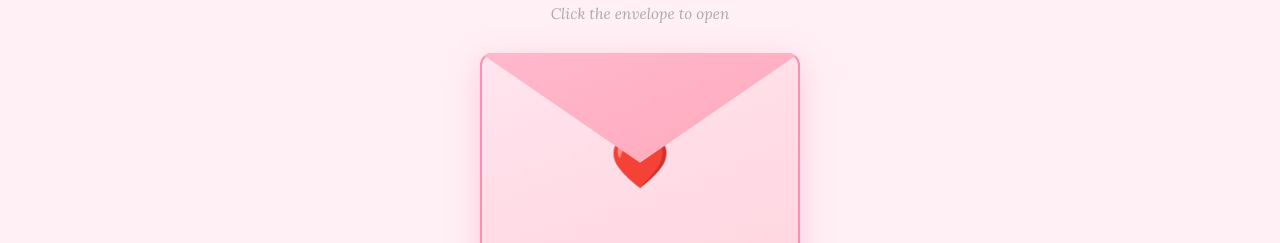
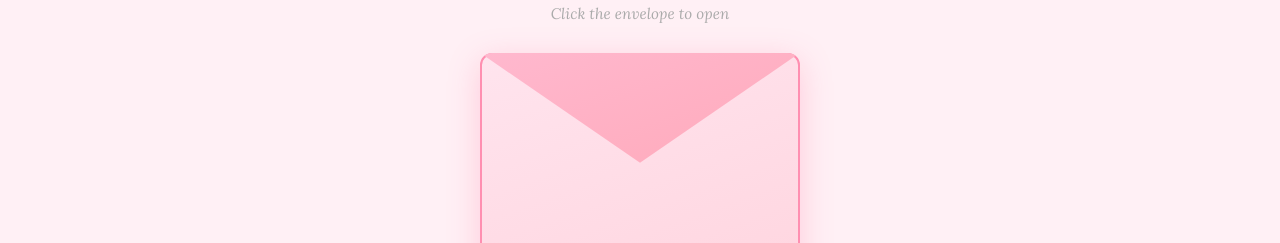
Before and after one commit to Acpoy/SITI-HALAM, a plain HTML site: page index.html in a window 1280 px wide. Shown: the part 3820-4063 px from the top of the page. Drawn offline with nearby package versions, Linux system fonts and the light colour scheme; a web font is replaced by a local one.

Commit message:
Update index.html

```diff
--- a/index.html
+++ b/index.html
@@ -118,7 +118,7 @@
         <div id="envelope" onclick="openEnvelope()">
           <div id="env-flap"></div>
           <div id="env-body">
-            <span class="env-heart">❤️</span>
+            <span class="env-heart"></span>
           </div>
         </div>
         <div id="letter-paper" class="hidden">
```
